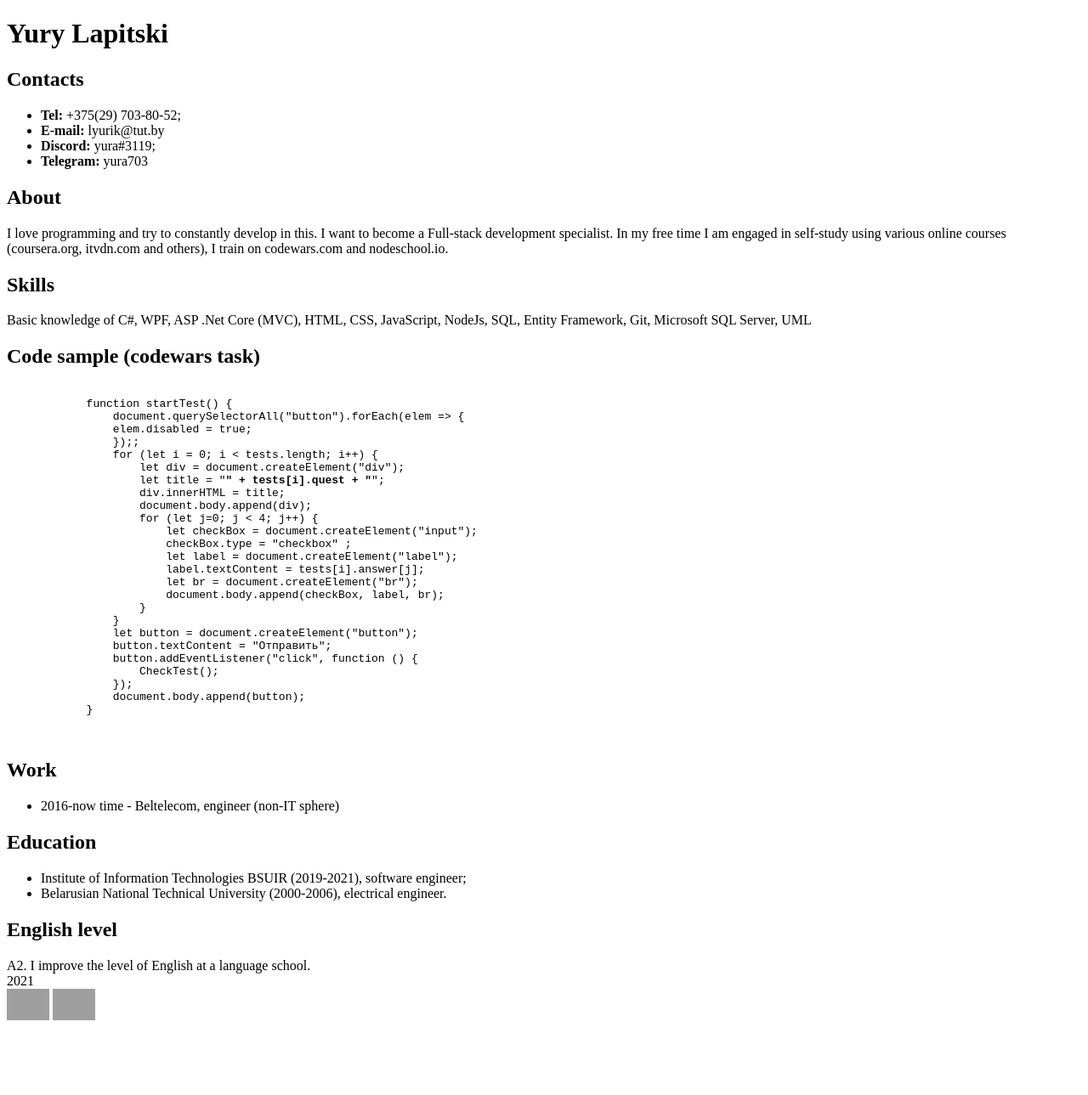
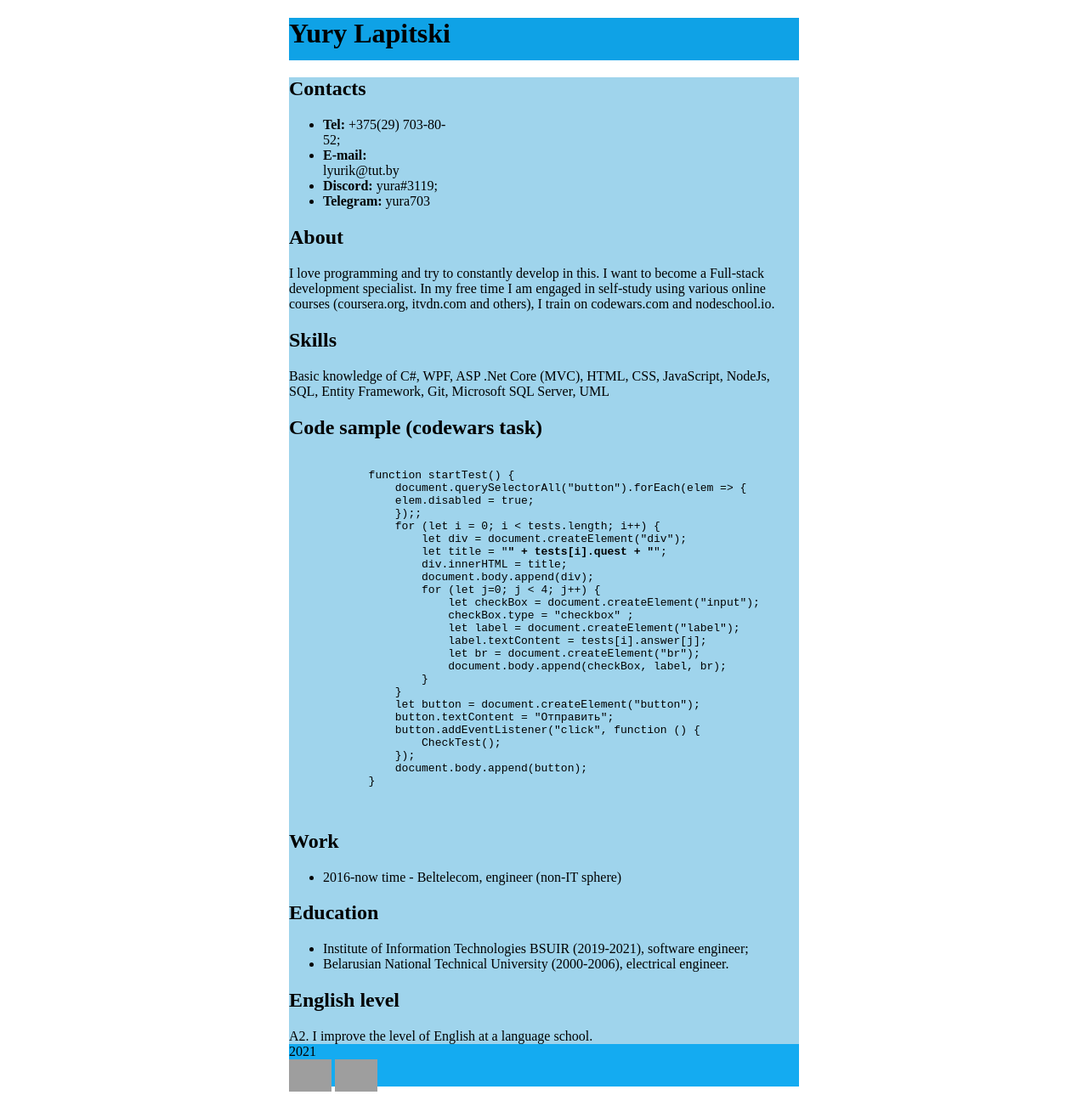
Before and after one commit to Yura703/rsschool-cv, a plain HTML site: page index.html in a window 1280 px wide. Shown: the whole page at 85% size. Before the commit the page ends 1213 px from the top, so only its background shows below. Drawn offline with Linux system fonts and the light colour scheme; grey boxes are pictures that could not be loaded.

Commit message:
feat: add style.css

```diff
--- a/index.html
+++ b/index.html
@@ -5,14 +5,16 @@
     <meta charset="UTF-8">
     <meta http-equiv="X-UA-Compatible" content="IE=edge">
     <meta name="viewport" content="width=device-width, initial-scale=1.0">
+    <link rel="stylesheet" href="./style.css">
     <title>Document</title>
 </head>
 
 <body>
-    <header>
+    <header class="header">
         <h1>Yury Lapitski</h1>
     </header>
-    <main>
+    <main class="main">
+        <div class="section-left">
             <section>
                 <h2>Contacts</h2>
                 <ul>
@@ -30,6 +32,8 @@
                     </li>
                 </ul>
             </section>
+        </div>
+
         <section>
             <h2>About</h2>
             I love programming and try to constantly develop in this. I want to become a Full-stack development
@@ -104,7 +108,7 @@
         </section>
 
     </main>
-    <footer>
+    <footer class="footer">
         <time>2021</time>
         <nav>
             <a href="https://github.com/Yura703">
--- /dev/null
+++ b/style.css
@@ -0,0 +1,32 @@
+html{
+    box-sizing: border-box; /*РѕС‚СЃС‚СѓРїС‹ РІРЅСѓС‚СЂСЊ Р±Р»РѕРєР°*/
+  }
+  *, *::before, ::after{
+    box-sizing: inherit; /*РЅР°СЃР»РµРґРѕРІР°С‚СЊ РѕС‚ СЂРѕРґРёС‚РµР»СЏ */
+  }
+
+.main {
+    max-width: 600px;
+    margin: 0 auto;
+    background: rgb(159, 212, 236); /* Цвет фона */
+}
+
+.footer {
+    max-width: 600px;
+    height: 50px;
+    margin: 0 auto;
+    background: rgb(20, 171, 241); /* Цвет фона */
+}
+
+.header {
+    max-width: 600px;
+    height: 50px;
+    margin: 0 auto;
+    background: rgb(15, 162, 230); /* Цвет фона */
+}
+
+.section-left {
+    max-width: 185px;
+
+
+}
```
Lines whose indentation alone changed are shown as unchanged.
